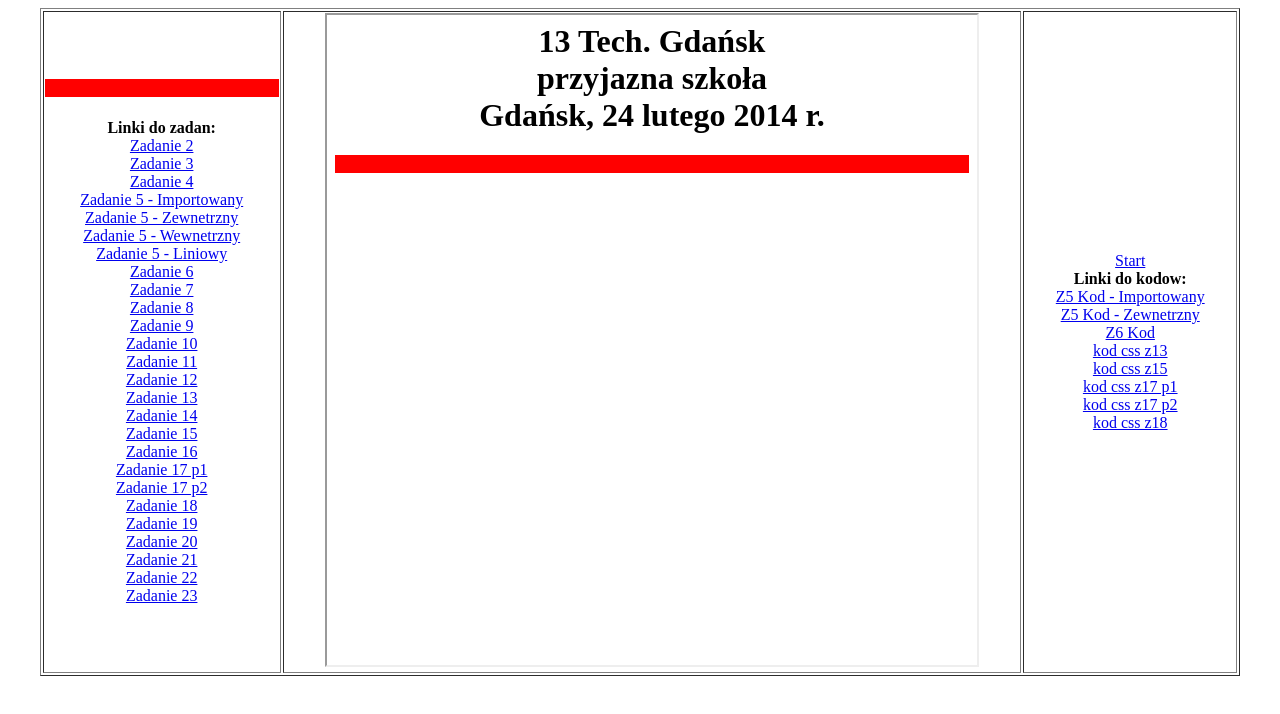
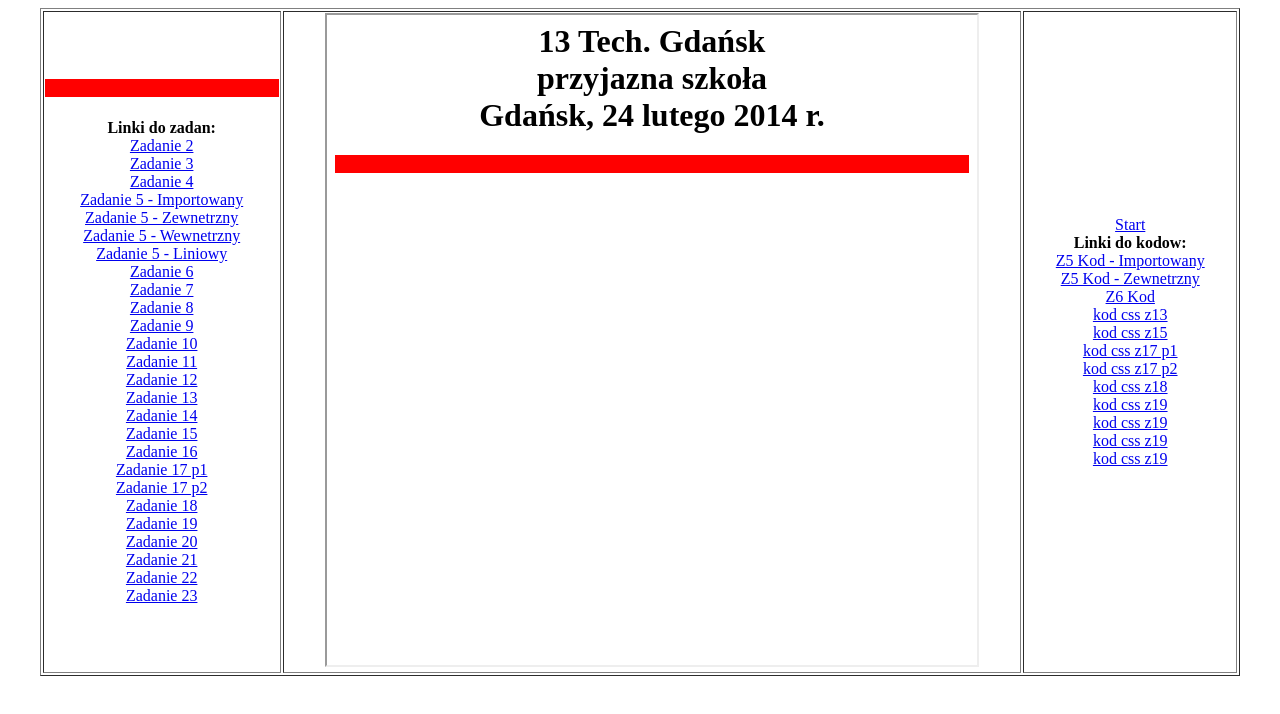
Before and after one commit to Heniekkk1234/csshenryk, a plain HTML site: page index.html in a window 1280 px wide. Drawn offline with Linux system fonts and the light colour scheme.

Commit message:
Update index.html

```diff
--- a/index.html
+++ b/index.html
@@ -59,6 +59,10 @@
                 <a href="zad17_1p.html" target="strony">kod css z17 p1</a><br>
                 <a href="zad_17_p1.html" target="strony">kod css z17 p2</a><br>
                 <a href="kod_18.html" target="strony">kod css z18</a><br>
+                <a href="zadanie19_pisz_kod.html" target="strony">kod css z19</a><br>
+                <a href="zadanie20_pisz_kod.html" target="strony">kod css z19</a><br>
+                <a href="zadanie22_pisz_kod.html" target="strony">kod css z19</a><br>
+                <a href="zadanie23_pisz_kod.html" target="strony">kod css z19</a><br>
                 <!-- Dodaj kolejne linki do kodow wedlug potrzeb -->
             </td>
         </tr>
```
